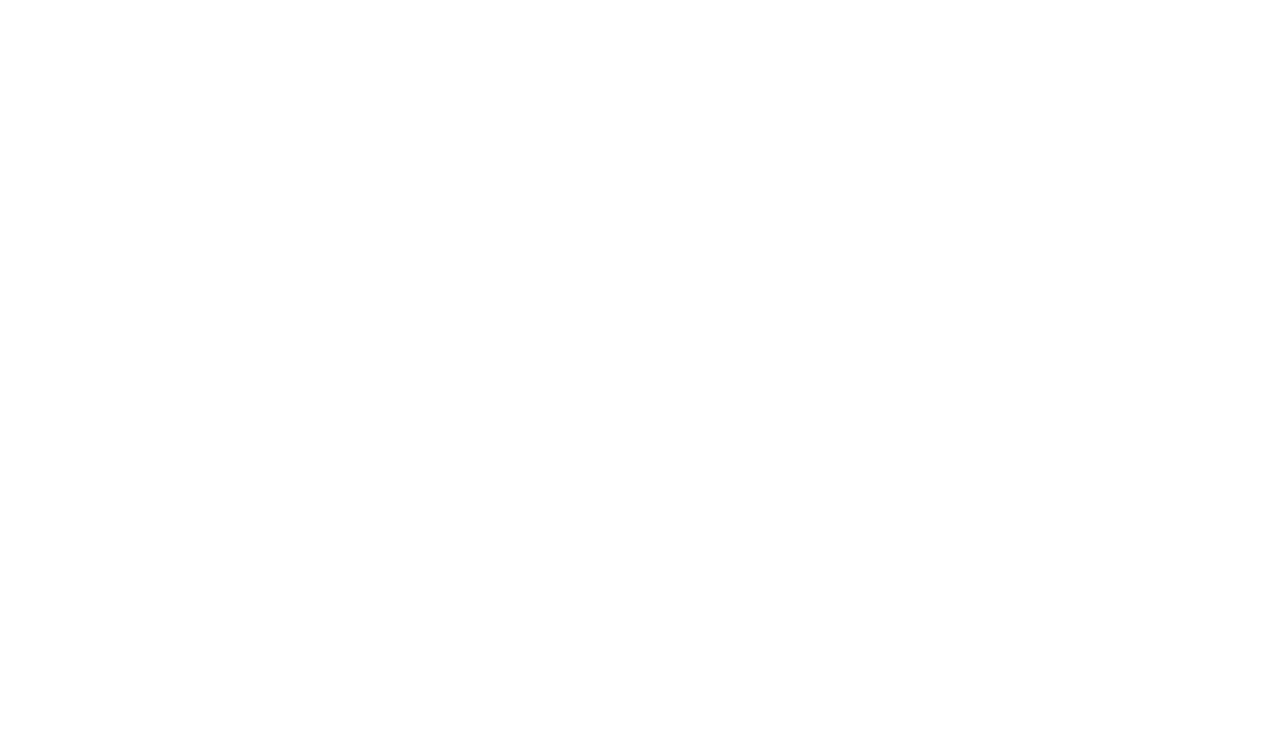
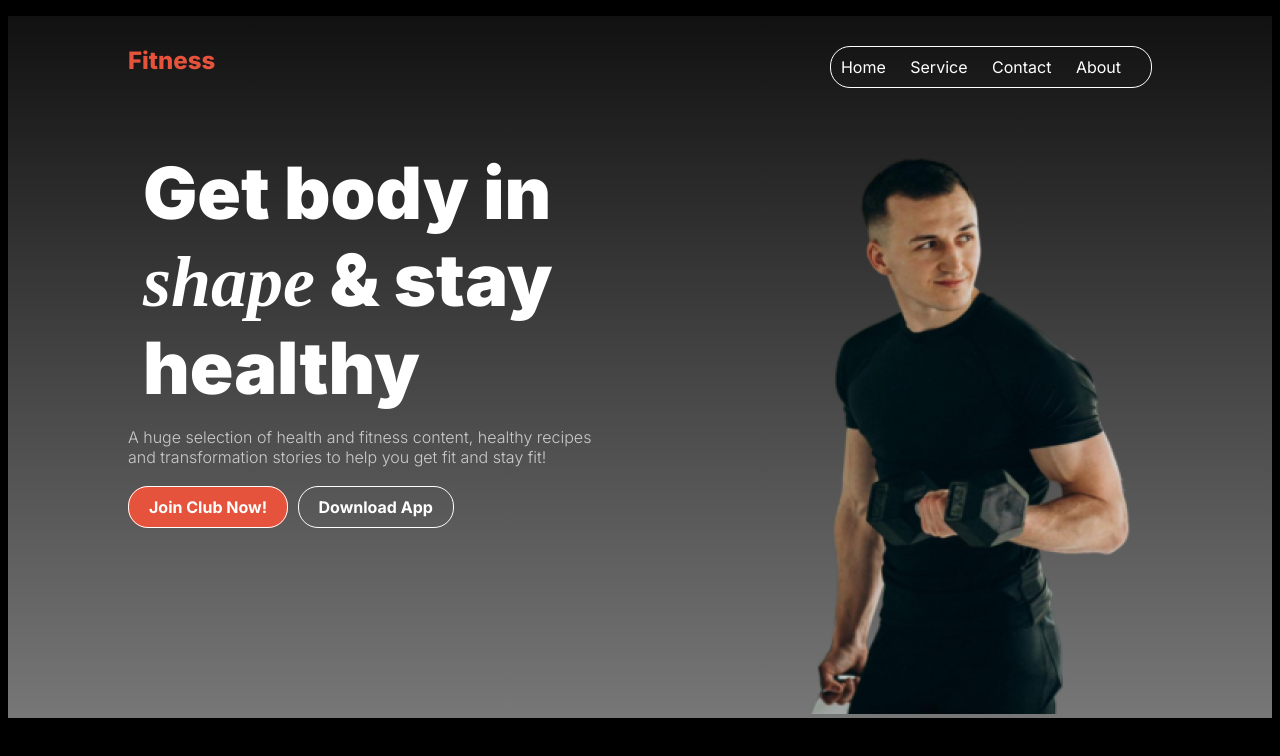
Before and after one commit to Md-Sojib-Khan/responsive-a2, a plain HTML site: page index.html in a window 1280 px wide. Drawn offline with Linux system fonts and the light colour scheme; a web font is replaced by a local one.

Commit message:
added hero section

```diff
--- a/index.html
+++ b/index.html
@@ -6,7 +6,40 @@
     <title>responsive web layout</title>
     <link rel="stylesheet" href="styles/style.css">
 </head>
-<body>
+<body id="responsive-web-layout">
+    <head>
+        <div class="hero">
+            <nav>
+                <ul class="menu">
+                    <div>
+                       <a class="Fitness" href="">Fitness</a>
+                    </div>
+                    <div class="menu-bar">
+                        <a href="">Home</a>
+                        <a href="">Service</a>
+                        <a href="">Contact</a>
+                        <a href="">About</a>
+                    </div>
+                </ul>
+            </nav>
+            <div class="hero-container">
+                <div class="hero-contant">
+                    <h2 class="hero-title">Get body in <br> <span class="shape"><i>shape</i></span> & stay <br> healthy</h2>
+                    <p class="description">A huge selection of health and fitness content, healthy recipes <br> and transformation stories to help you get fit and stay fit!</p>
+                    <b class="btn-primary">Join Club Now!</b>
+                    <b class="btn-secendary">Download App</b>
+                </div>
+                <div class="hero-img">
+                    <img src="images/Images 2.png" alt="">
+                </div>
+            </div>
+        </div>
+    </head>
+    <body>
 
+    </body>
+    <footer>
+
+    </footer>
 </body>
 </html>
--- a/styles/style.css
+++ b/styles/style.css
@@ -0,0 +1,81 @@
+@import url('https://fonts.googleapis.com/css2?family=Azeret+Mono:ital,wght@0,100..900;1,100..900&family=Inter:ital,opsz,wght@0,14..32,100..900;1,14..32,100..900&family=Work+Sans:ital,wght@0,100..900;1,100..900&display=swap');
+
+
+#responsive-web-layout {
+    background-color: black;
+    font-family: inter;
+}
+/* hero section style */
+.hero {
+    background-image: linear-gradient(#111111, #777777);
+    width: 100%;
+}
+primary-text {
+    color: #FFFFFF;
+}
+
+a {
+    text-decoration: none;
+    color: #FFFFFF;
+    margin-right: 20px;
+}
+
+.menu {
+    display: flex;
+    justify-content: space-between;
+    padding: 30px 120px;
+}
+
+.Fitness {
+    color: #E6533C;
+    font-size: 1.5rem;
+    font-weight: 800;
+}
+
+.menu-bar {
+    border: 1px solid #FFFFFF;
+    border-radius: 20px;
+    padding: 10px;
+}
+
+.hero-container {
+    display: flex;
+    justify-content: space-between;
+    margin-left: 120px;
+    margin-right: 120px;
+}
+
+.hero-contant {
+    color: #FFFFFF;
+}
+
+.hero-title {
+    font-weight: 900;
+    font-size: 4.5rem;
+    margin: 15px;
+}
+
+.shape {
+    font-family: miama;
+}
+
+.description {
+    font-weight: 300;
+    font-size: 1rem;
+    opacity: 0.7;
+    margin-bottom: 30px;
+}
+
+.btn-primary {
+    border: 1px solid #FFFFFF;
+    padding: 10px 20px;
+    border-radius: 20px;
+    background-color: #E6533C;
+}
+
+.btn-secendary {
+    border: 1px solid #FFFFFF;
+    padding: 10px 20px;
+    border-radius: 20px;
+    margin-left: 5px;
+}
```
